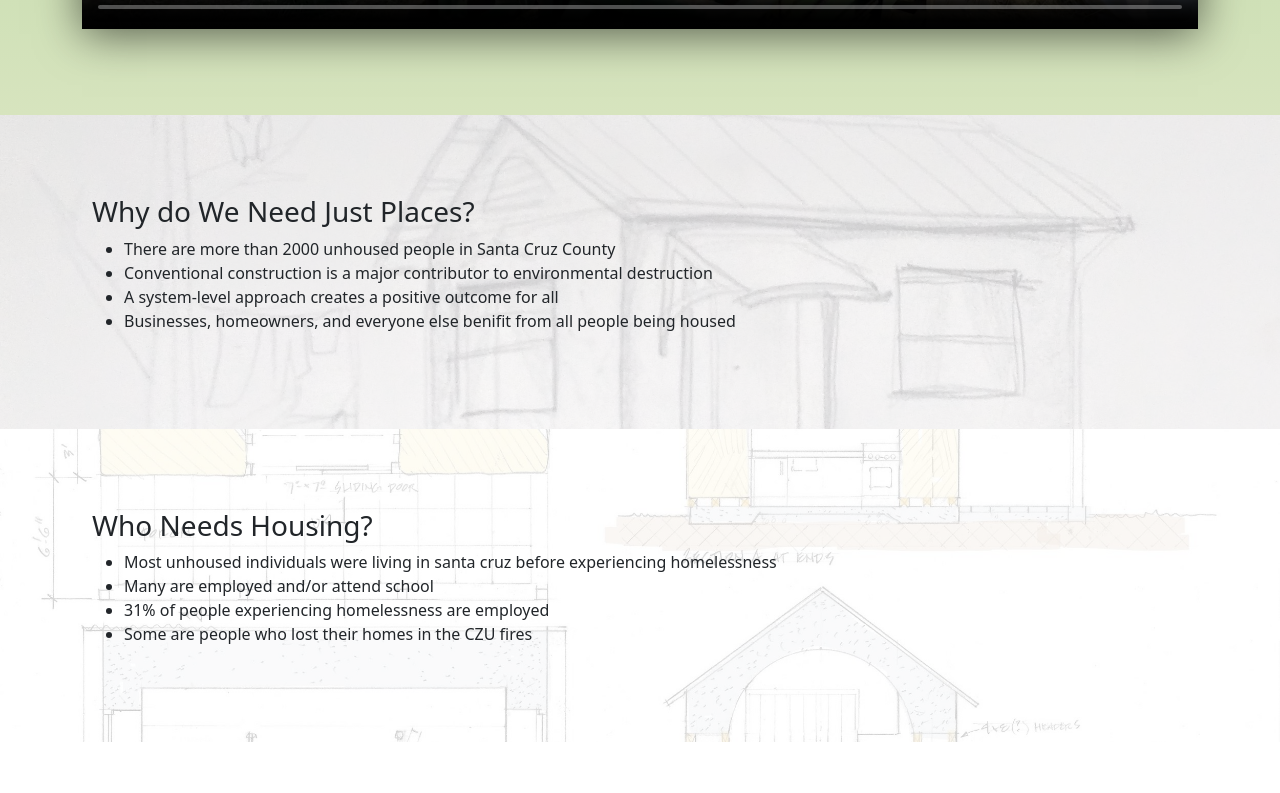
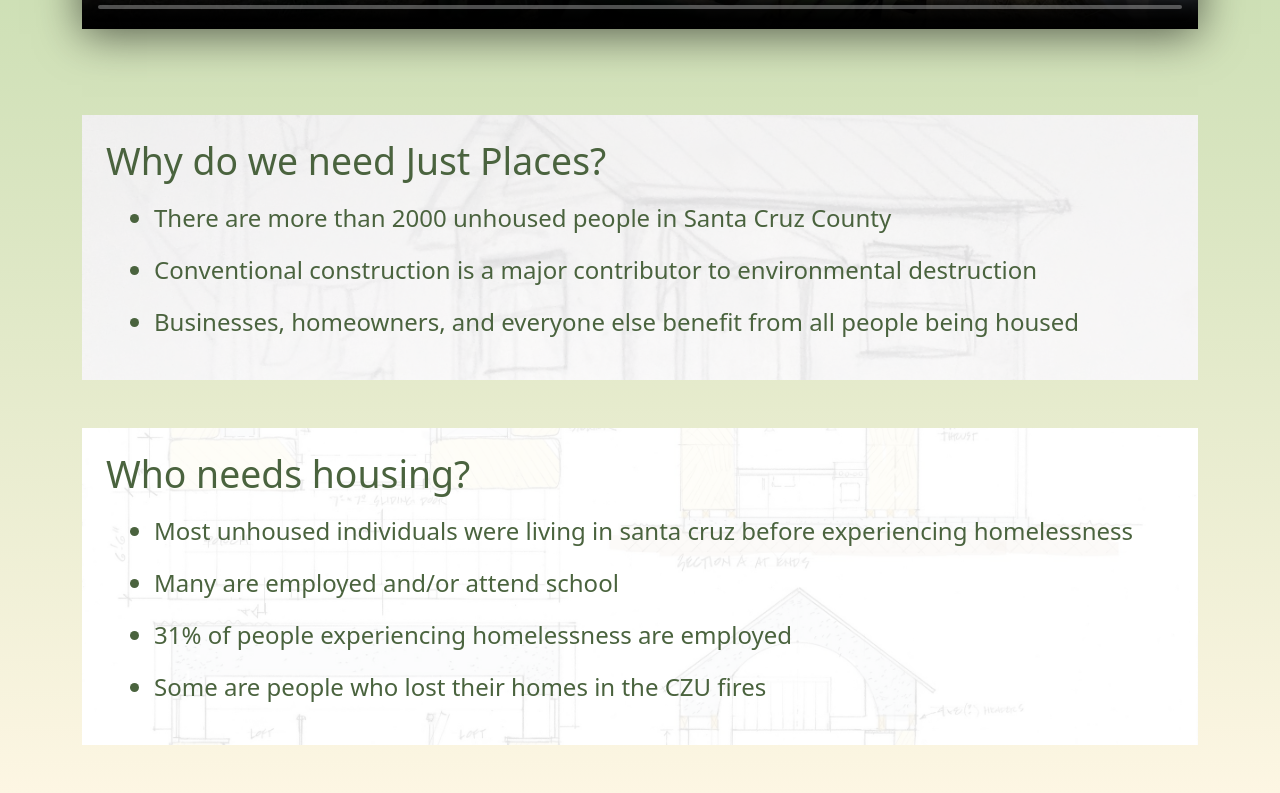
Before and after one commit to jessebrennan/just-places, a plain HTML site: page index.html in a window 1280 px wide. Shown: the part 999-1792 px from the top of the page. Before the commit the page ends 1741 px from the top, so only its background shows below. Drawn offline with nearby package versions, Linux system fonts and the light colour scheme; grey boxes are pictures that could not be loaded.

Commit message:
Style sections better; fix typos; etc.

```diff
--- a/index.html
+++ b/index.html
@@ -42,30 +42,37 @@
       </div>
     </div>
 
-    <div class="section-2 bg-image">
-      <div class="overlay">
+    <div class="section-2 ">
       <div class="container">
         <div class="row">
           <div class="col-md-12">
-              <div class="h3">Why do We Need Just Places?</div>
+            <div class="bg-image">
+              <div class="overlay p-4">
+
+                <h2>Why do we need Just Places?</h2>
                 <ul>
                   <li>There are more than 2000 unhoused people in Santa Cruz County</li>
                   <li>Conventional construction is a major contributor to environmental destruction</li>
-                <li>A system-level approach creates a positive outcome for all</li>
-                <li>Businesses, homeowners, and everyone else benifit from all people being housed</li>
+                  <!-- <li>A system-level approach creates a positive outcome for all</li> -->
+                  <li>Businesses, homeowners, and everyone else benefit from all people being housed</li>
                 </ul>
               </div>
             </div>
           </div>
         </div>
       </div>
+    </div>
 
-    <div class="section-3 bg-image">
-      <div class="overlay">
+    <div class="p-4"></div>
+
+    <div class="section-3 ">
       <div class="container">
         <div class="row">
           <div class="col-md-12">
-              <div class="h3">Who Needs Housing?</div>
+            <div class="bg-image">
+              <div class="overlay p-4">
+
+                <h2>Who needs housing?</h2>
                 <ul>
                   <li>Most unhoused individuals were living in santa cruz before experiencing homelessness</li>
                   <li>Many are employed and/or attend school </li>
@@ -75,8 +82,13 @@
               </div>
             </div>
           </div>
+
         </div>
       </div>
+    </div>
+
+    <div class="p-4"></div>
+
     <!--
 
     <div class="section-3">
--- a/style.css
+++ b/style.css
@@ -4,7 +4,7 @@
   --light-black: #2e2c2caf;
   --bggradient: linear-gradient(to bottom,
       #93c47d, #fdf6e3);
-
+  --dark-green: #4a633e;
   --light-gray: rbga(255, 255, 255, 0)
 }
 
@@ -37,7 +37,19 @@ main {
   padding: 0;
 }
 
-.section-2.bg-image {
+h2 {
+  font-size: 28pt;
+  color: var(--dark-green);
+
+}
+
+li {
+  margin: 1rem;
+  color: var(--dark-green);
+  font-size: 18pt;
+}
+
+.section-2 .bg-image {
   background-image: url(assets/image18.jpg);
   background-repeat: no-repeat;
   background-size: cover;
@@ -45,12 +57,11 @@ main {
 }
 
 .overlay {
-  background: rgba(255, 255, 255, 0.8);
-  padding: 10vmin;
-
+  background: rgba(255, 255, 255, 0.87);
+  /* background: rgb(253, 246, 227, 0.87); */
 }
 
-.section-3.bg-image {
+.section-3 .bg-image {
   background-image: url(assets/image22.jpg);
   background-repeat: no-repeat;
   background-size: cover;
```
Lines whose indentation alone changed are shown as unchanged.
